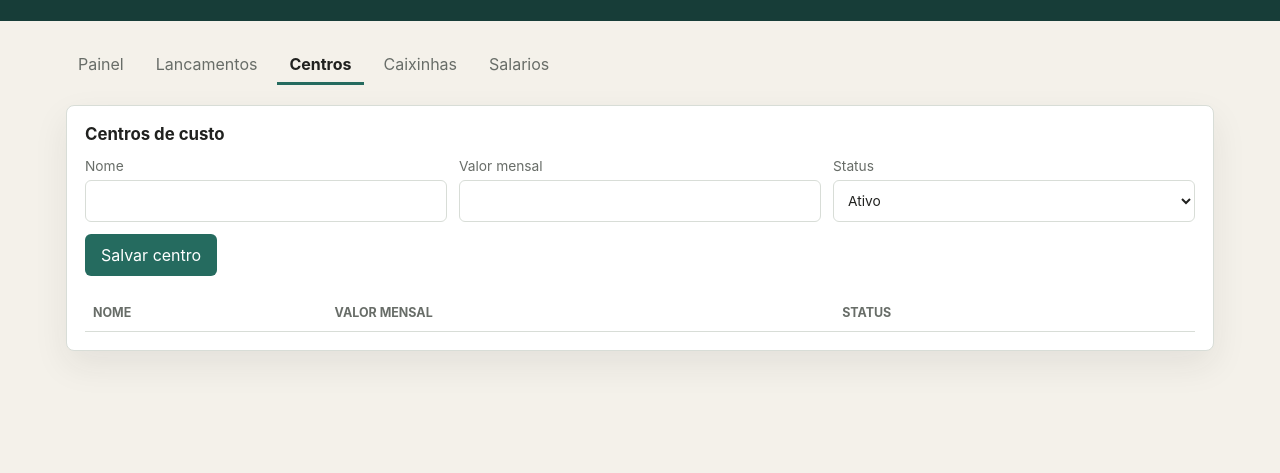
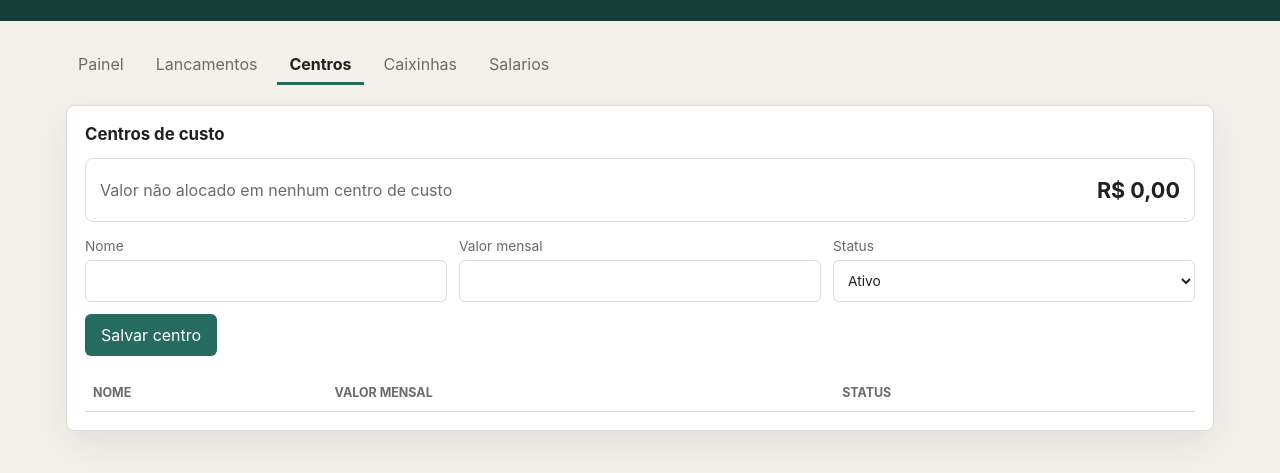
Before and after one commit to ArthurCarlosF/finan-a, a plain HTML site: page index.html in a window 1280 px wide. Both pictures are taken after a click on the button "Centros". Shown: the part 95-568 px from the top of the page. Drawn offline with Linux system fonts and the light colour scheme; no server answers.

Commit message:
Move unallocated balance to cost centers

```diff
--- a/app.js
+++ b/app.js
@@ -262,9 +262,9 @@
     const today = new Date();
     document.getElementById("currentMonthLabel").textContent = monthLabel(today);
     document.getElementById("generalBalance").textContent = currency(totals.generalBalance);
-    document.getElementById("remainingBalance").textContent = currency(totals.remainingBalance);
     document.getElementById("salaryTotal").textContent = currency(totals.salaryTotal);
     document.getElementById("committedTotal").textContent = currency(totals.committedTotal);
+    document.getElementById("unallocatedBalance").textContent = currency(totals.remainingBalance);
 
     renderBudgetNotice(totals);
     renderCenterOptions();
@@ -504,7 +504,7 @@
     const valid = totals.committedTotal <= totals.salaryTotal;
     notice.classList.toggle("error", !valid);
     notice.textContent = valid
-      ? `Compromissos configurados: ${currency(totals.committedTotal)}. Saldo restante previsto: ${currency(totals.remainingBalance)}.`
+      ? `Compromissos configurados: ${currency(totals.committedTotal)}. Valor nao alocado em centros: ${currency(totals.remainingBalance)}.`
       : `Compromissos configurados acima dos salarios em ${currency(totals.committedTotal - totals.salaryTotal)}. Ajuste salarios, centros ou caixinhas.`;
   }
 
@@ -678,7 +678,7 @@
   }
 
   function resolveLaunchTarget(launch) {
-    if (launch.type === "extraIncome") return "Saldo restante";
+    if (launch.type === "extraIncome") return "Valor nao alocado";
     if (launch.type === "investment") {
       const box = state.boxes.find((item) => item.id === launch.boxId);
       return box ? box.name : "Caixinha removida";
--- a/financas-casal/site/app.js
+++ b/financas-casal/site/app.js
@@ -262,9 +262,9 @@
     const today = new Date();
     document.getElementById("currentMonthLabel").textContent = monthLabel(today);
     document.getElementById("generalBalance").textContent = currency(totals.generalBalance);
-    document.getElementById("remainingBalance").textContent = currency(totals.remainingBalance);
     document.getElementById("salaryTotal").textContent = currency(totals.salaryTotal);
     document.getElementById("committedTotal").textContent = currency(totals.committedTotal);
+    document.getElementById("unallocatedBalance").textContent = currency(totals.remainingBalance);
 
     renderBudgetNotice(totals);
     renderCenterOptions();
@@ -504,7 +504,7 @@
     const valid = totals.committedTotal <= totals.salaryTotal;
     notice.classList.toggle("error", !valid);
     notice.textContent = valid
-      ? `Compromissos configurados: ${currency(totals.committedTotal)}. Saldo restante previsto: ${currency(totals.remainingBalance)}.`
+      ? `Compromissos configurados: ${currency(totals.committedTotal)}. Valor nao alocado em centros: ${currency(totals.remainingBalance)}.`
       : `Compromissos configurados acima dos salarios em ${currency(totals.committedTotal - totals.salaryTotal)}. Ajuste salarios, centros ou caixinhas.`;
   }
 
@@ -678,7 +678,7 @@
   }
 
   function resolveLaunchTarget(launch) {
-    if (launch.type === "extraIncome") return "Saldo restante";
+    if (launch.type === "extraIncome") return "Valor nao alocado";
     if (launch.type === "investment") {
       const box = state.boxes.find((item) => item.id === launch.boxId);
       return box ? box.name : "Caixinha removida";
--- a/financas-casal/site/styles.css
+++ b/financas-casal/site/styles.css
@@ -138,11 +138,12 @@ select {
 .summary-grid {
   display: grid;
   gap: 12px;
-  grid-template-columns: repeat(4, minmax(0, 1fr));
+  grid-template-columns: repeat(3, minmax(0, 1fr));
   margin-bottom: 16px;
 }
 
 .metric,
+.inline-metric,
 .panel,
 .notice {
   background: var(--surface);
@@ -167,6 +168,24 @@ select {
   display: block;
   font-size: clamp(1.3rem, 2.2vw, 1.8rem);
   line-height: 1.1;
+}
+
+.inline-metric {
+  align-items: center;
+  box-shadow: none;
+  display: flex;
+  justify-content: space-between;
+  margin-bottom: 16px;
+  min-height: 64px;
+  padding: 14px;
+}
+
+.inline-metric span {
+  color: var(--muted);
+}
+
+.inline-metric strong {
+  font-size: 1.35rem;
 }
 
 .panel {
--- a/index.html
+++ b/index.html
@@ -32,10 +32,6 @@
           <article class="metric">
             <span>Saldo geral</span>
             <strong id="generalBalance">R$ 0,00</strong>
-          </article>
-          <article class="metric">
-            <span>Saldo restante</span>
-            <strong id="remainingBalance">R$ 0,00</strong>
           </article>
           <article class="metric">
             <span>Salarios</span>
@@ -148,6 +144,10 @@
           <div class="panel-title">
             <h2>Centros de custo</h2>
           </div>
+          <article class="inline-metric">
+            <span>Valor não alocado em nenhum centro de custo</span>
+            <strong id="unallocatedBalance">R$ 0,00</strong>
+          </article>
           <form id="centerForm" class="form-grid">
             <input name="id" type="hidden" />
             <label>
--- a/styles.css
+++ b/styles.css
@@ -138,11 +138,12 @@ select {
 .summary-grid {
   display: grid;
   gap: 12px;
-  grid-template-columns: repeat(4, minmax(0, 1fr));
+  grid-template-columns: repeat(3, minmax(0, 1fr));
   margin-bottom: 16px;
 }
 
 .metric,
+.inline-metric,
 .panel,
 .notice {
   background: var(--surface);
@@ -167,6 +168,24 @@ select {
   display: block;
   font-size: clamp(1.3rem, 2.2vw, 1.8rem);
   line-height: 1.1;
+}
+
+.inline-metric {
+  align-items: center;
+  box-shadow: none;
+  display: flex;
+  justify-content: space-between;
+  margin-bottom: 16px;
+  min-height: 64px;
+  padding: 14px;
+}
+
+.inline-metric span {
+  color: var(--muted);
+}
+
+.inline-metric strong {
+  font-size: 1.35rem;
 }
 
 .panel {
```
Also changed, not shown: financas-casal/site/index.html (+4 -4 lines).
